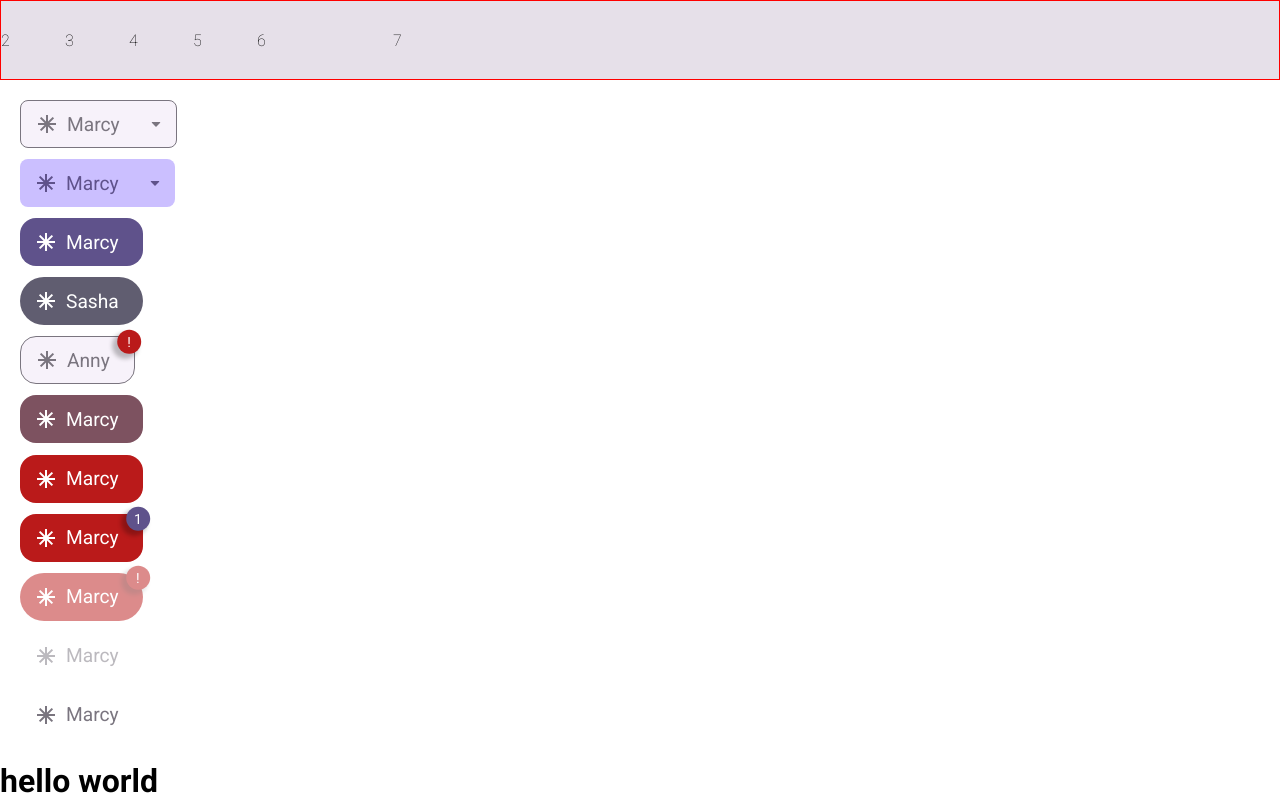
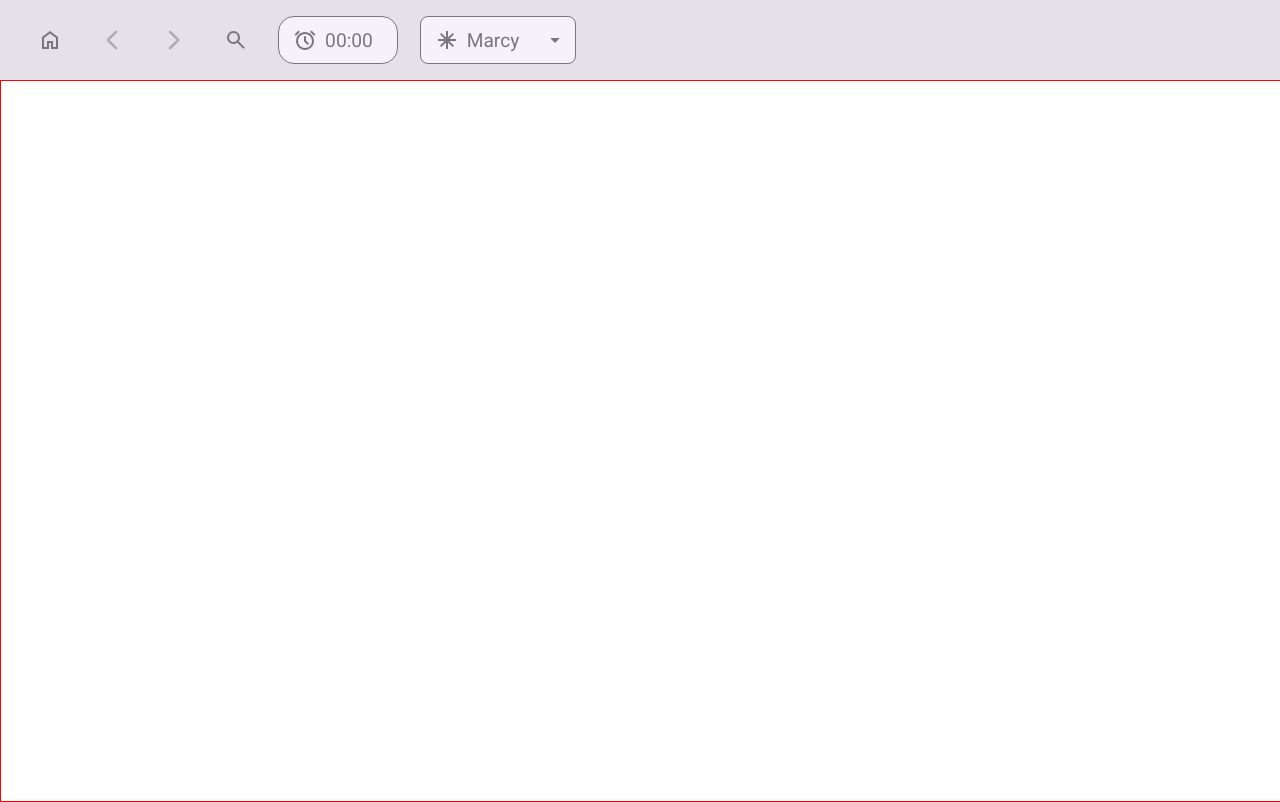
Before and after one commit to Hatsumi-Mihari/Cookbook, a React (Vite) app: page / in a window 1280 px wide. Built offline with nearby package versions, Linux system fonts and the light colour scheme.

Commit message:
header demo, developing MainView

```diff
--- a/src/App.tsx
+++ b/src/App.tsx
@@ -1,7 +1,7 @@
 import './App.css'
 import './assets/styles/Thems_Color/Wight_Them.scss'
 import Header from './components/layout/Header/Header'
-import MainView from './views/MainView';
+import MainView from './views/MainView/MainView';
 
 
 function App() {
@@ -10,7 +10,6 @@ function App() {
     <>
     <Header></Header>
     <MainView></MainView>
-    <h1>hello world</h1>
     </>
   )
 }
--- a/src/components/layout/Header/Header.scss
+++ b/src/components/layout/Header/Header.scss
@@ -6,10 +6,17 @@
     max-height: 80px;
     box-sizing: border-box;
     background-color: var(--color-surface-container-highest);
-    grid-template-columns: repeat(4, 56px) 128px 164px 1fr;
+    grid-template-columns: repeat(4, 48px) 128px 164px 1fr;
     align-items: center;
-    grid-gap: 8px;
-    border: 1px solid red;
-
-
+    grid-gap: 14px;
+    padding-left: 26px;
+    padding-right: 26px;
+    justify-items: center;
+    .Header_Lable{
+        display: grid;
+        align-items: center;
+        justify-items: center;
+        font-size: 32px;
+        font-weight: 400;
+    }
 }
--- a/src/components/layout/Header/Header.tsx
+++ b/src/components/layout/Header/Header.tsx
@@ -1,20 +1,114 @@
 import './Header.scss'
-import { memo } from 'react';
-
+import ButtonM3 from '../../ui/button/ButtonM3'
+import DropDowntM3 from '../../ui/dropdown/DropDownM3'
+import TextFild from '../../ui/textfild/TextFild'
+import { memo, useCallback, useState } from 'react';
+import { debugUI } from '../../../utils/debug'
 
 
 function Header() {
-    ;
+    const [dropdownValue, setDropDownValue] = useState("");
+    const handlerSetValue = useCallback((val: string) => {
+        setDropDownValue(val);
+    }, [setDropDownValue])
 
     return (
         <>
             <div className="Header_Conteiner">
-                <p>2</p>
-                <p>3</p>
-                <p>4</p>
-                <p>5</p>
-                <p>6</p>
-                <p>7</p>
+                <ButtonM3
+                    lable={null}
+                    icon={'home'}
+                    onClick={() => { debugUI("Marcy Wuz Is Hare") }}
+                    style={{
+                        variant: 'borderless',
+                        border: 'square',
+                        isActive: true
+                    }}
+                    notifiBadgeInfo={null}
+                    notifiBadgeType={null}
+                />
+                <ButtonM3
+                    lable={null}
+                    icon={'arrow_back_ios'}
+                    onClick={() => { debugUI("Marcy Wuz Is Hare") }}
+                    style={{
+                        variant: 'borderless',
+                        border: 'square',
+                        isActive: false
+                    }}
+                    notifiBadgeInfo={null}
+                    notifiBadgeType={null}
+                />
+                <ButtonM3
+                    lable={null}
+                    icon={'arrow_forward_ios'}
+                    onClick={() => { debugUI("Marcy Wuz Is Hare") }}
+                    style={{
+                        variant: 'borderless',
+                        border: 'square',
+                        isActive: false
+                    }}
+                    notifiBadgeInfo={null}
+                    notifiBadgeType={null}
+                />
+                <ButtonM3
+                    lable={null}
+                    icon={'search'}
+                    onClick={() => { debugUI("Marcy Wuz Is Hare") }}
+                    style={{
+                        variant: 'borderless',
+                        border: 'square',
+                        isActive: true
+                    }}
+                    notifiBadgeInfo={null}
+                    notifiBadgeType={null}
+                />
+                <ButtonM3
+                    lable={'00:00'}
+                    icon={'alarm'}
+                    onClick={() => { debugUI("Marcy Wuz Is Hare") }}
+                    style={{
+                        variant: 'outline',
+                        border: 'square',
+                        isActive: true
+                    }}
+                    notifiBadgeInfo={null}
+                    notifiBadgeType={null}
+                />
+                <>
+                    <DropDowntM3
+                        icon={'placeholder'}
+                        valueDefault={'Marcy'}
+                        style={'outline'}
+                        isActive={true}
+                        options={[
+                            {
+                                value: 'Marcy',
+                                icon: null
+                            },
+                            {
+                                value: 'Anny',
+                                icon: null
+                            },
+                            {
+                                value: 'Sasha',
+                                icon: null
+                            },
+                            {
+                                value: 'Luz',
+                                icon: null
+                            },
+                        ]}
+                        onChangeValue={(value: string) => {
+                            debugUI("Onchange value -> " + value);
+                            handlerSetValue(value);
+                        }}
+                    />
+                    <TextFild
+                        text={dropdownValue}
+                        classname={'Header_Lable'}
+                    />
+                </>
             </div>
         </>
     );
--- a/src/components/ui/filterchip/FilterChiptM3.tsx
+++ b/src/components/ui/dropdown/DropDownM3.tsx
@@ -1,4 +1,4 @@
-import './FilterChiptM3.scss'
+import './DropDownM3.scss'
 import useOnClickOutside from '../../../hooks/useOnClickOutside'
 import iconsUrl from '../../../assets/icons/icons.svg'
 import { useState, memo, useCallback, useRef } from 'react';
@@ -19,7 +19,7 @@ interface IDropDown {
     onChangeValue: (value: string) => void;
 }
 
-function FilterChiptM3(props: IDropDown) {
+function DropDowntM3(props: IDropDown) {
     const [idSelected, setIDSelected] = useState(0);
     const [isActive, setActive] = useState(false);
     const dropDownRef = useRef<HTMLDivElement>(null);
@@ -81,4 +81,4 @@ function FilterChiptM3(props: IDropDown) {
     );
 }
 
-export default memo(FilterChiptM3);
+export default memo(DropDowntM3);
--- /dev/null
+++ b/src/components/ui/textfild/TextFild.tsx
@@ -0,0 +1,18 @@
+import { memo } from 'react';
+
+interface ITextFild{
+    text: string;
+    classname: string;
+}
+
+function TextFild(props: ITextFild) {
+    return (
+    <>
+    <div className={props.classname}>
+        <p>{props.text}</p>
+    </div>
+    </>
+    );
+}
+
+export default memo(TextFild);
--- a/src/views/MainView.scss
+++ b/src/views/DebugUiView/MainView.scss
@@ -1,4 +1,4 @@
-.MainView{
+.DebugView{
     display: grid;
     grid-auto-columns: 1fr;
     grid-gap: 8px;
--- a/src/views/MainView.tsx
+++ b/src/views/DebugUiView/MainView.tsx
@@ -1,11 +1,38 @@
 import './MainView.scss'
-import ButtonM3 from '../components/ui/button/ButtonM3'
-import FilterChiptM3 from '../components/ui/filterchip/FilterChiptM3'
-import { debugUI } from '../utils/debug'
+import ButtonM3 from '../../components/ui/button/ButtonM3'
+import DropDowntM3 from '../../components/ui/dropdown/DropDownM3'
+import { debugUI } from '../../utils/debug'
 
 function MainView() {
-    return (<div className="MainView">
-        <FilterChiptM3
+    return (<div className="DebugView">
+
+        <DropDowntM3
+            icon={'placeholder'}
+            valueDefault={'1234'}
+            style={'outline'}
+            isActive={false}
+            options={[
+                {
+                    value: 'Marcy',
+                    icon: null
+                },
+                {
+                    value: 'Anny',
+                    icon: null
+                },
+                {
+                    value: 'Sasha',
+                    icon: null
+                },
+                {
+                    value: 'Luz',
+                    icon: null
+                },
+            ]}
+            onChangeValue={(value: string) => { debugUI("Onchange value -> " + value); }}
+        />
+
+        <DropDowntM3
             icon={'placeholder'}
             valueDefault={'1234'}
             style={'outline'}
@@ -31,7 +58,7 @@ function MainView() {
             onChangeValue={(value: string) => { debugUI("Onchange value -> " + value); }}
         />
 
-        <FilterChiptM3
+        <DropDowntM3
             icon={'placeholder'}
             valueDefault={'1234'}
             style={'primary'}
--- /dev/null
+++ b/src/views/MainView/MainView.scss
@@ -0,0 +1,8 @@
+.MainView{
+    display: grid;
+    width: 100%;
+    height: 100%;
+    border: 1px solid red;
+    overflow-y: scroll;
+    padding: 0;
+}
--- /dev/null
+++ b/src/views/MainView/MainView.tsx
@@ -0,0 +1,17 @@
+import './MainView.scss'
+import ButtonM3 from '../../components/ui/button/ButtonM3'
+import DropDowntM3 from '../../components/ui/dropdown/DropDownM3'
+import { debugUI } from '../../utils/debug'
+
+
+
+function MainView() {
+    return (
+    <div className="MainView">
+
+
+    </div>
+    );
+}
+
+export default MainView;
```
Also changed, not shown: src/components/ui/Card/Card.scss (added, +62 -0 lines), src/components/ui/Card/Card.tsx (added, +27 -0 lines), src/components/ui/dropdown/DropDownM3.scss (renamed from src/components/ui/filterchip/FilterChiptM3.scss).
